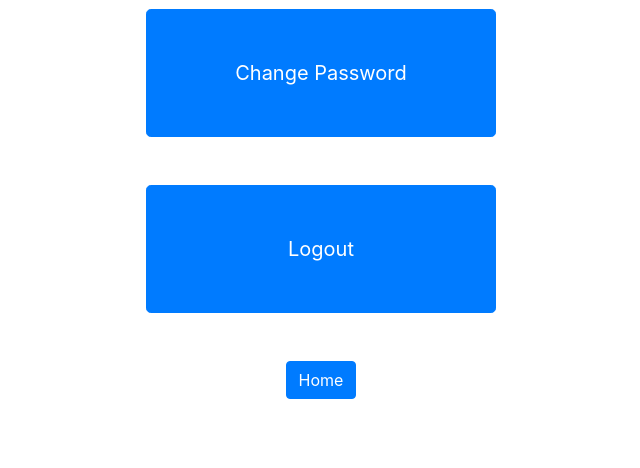
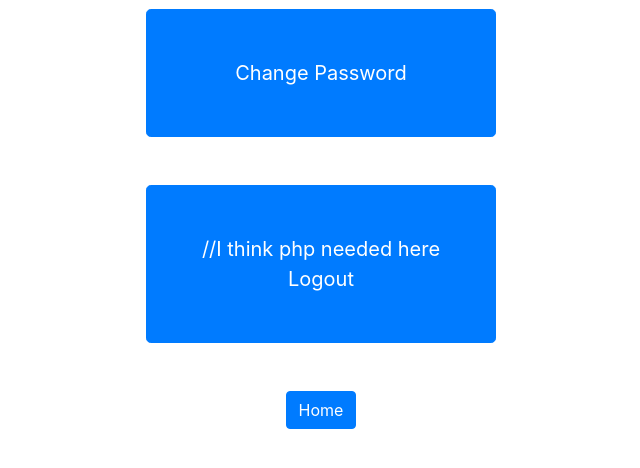
Before and after one commit to aprillm/pimshoe, a PHP site: page /user.php in a window 1280 px wide. Shown: the part 309-777 px from the top of the page, without its empty margins (319-959 px from the left). Run offline with PHP 8.4, Linux system fonts and the light colour scheme; the visitor is signed in with stand-in values (Sample User, id 1).

Commit message:
Update user.php

```diff
--- a/php/user.php
+++ b/php/user.php
@@ -43,7 +43,7 @@ if(!isset($_SESSION["loggedin"]) || $_SESSION["loggedin"] !== true){
       <div class="col-sm-4">
       </div>
       <div class="col-sm-4">
-             <a href="AdminLogin.html" class="btn btn-primary btn-block btn-lg p-5">
+             <a href="login.php" class="btn btn-primary btn-block btn-lg p-5">//I think php needed here
           Logout
         </a>
         </div>
@@ -52,7 +52,7 @@ if(!isset($_SESSION["loggedin"]) || $_SESSION["loggedin"] !== true){
 
   </div>
   <div class="container text-center mt-5">
-    <a href="AdminLanding.html" class="btn btn-primary">
+    <a href="landing.php" class="btn btn-primary">
       Home
     </a>
   </div>
```
